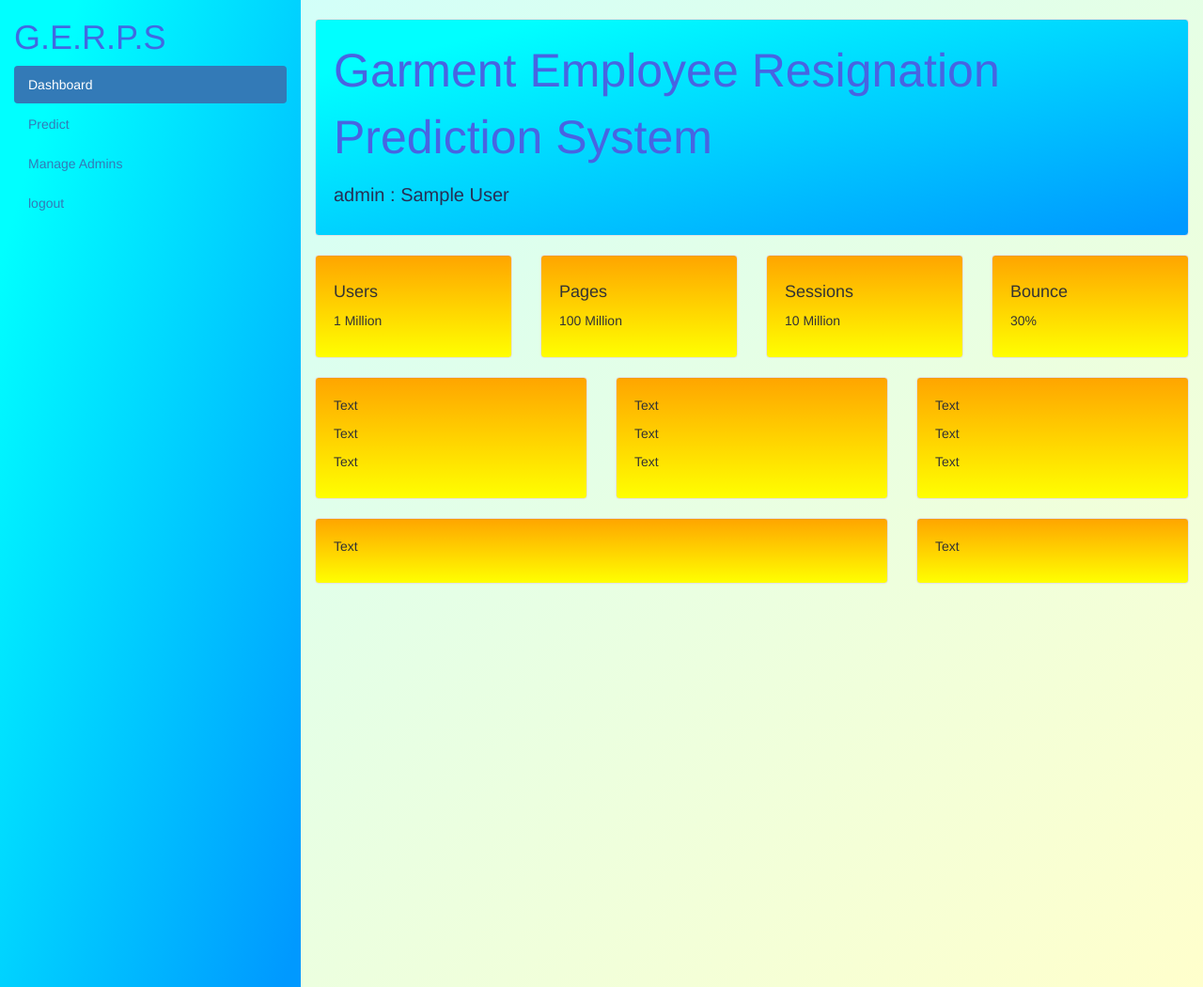
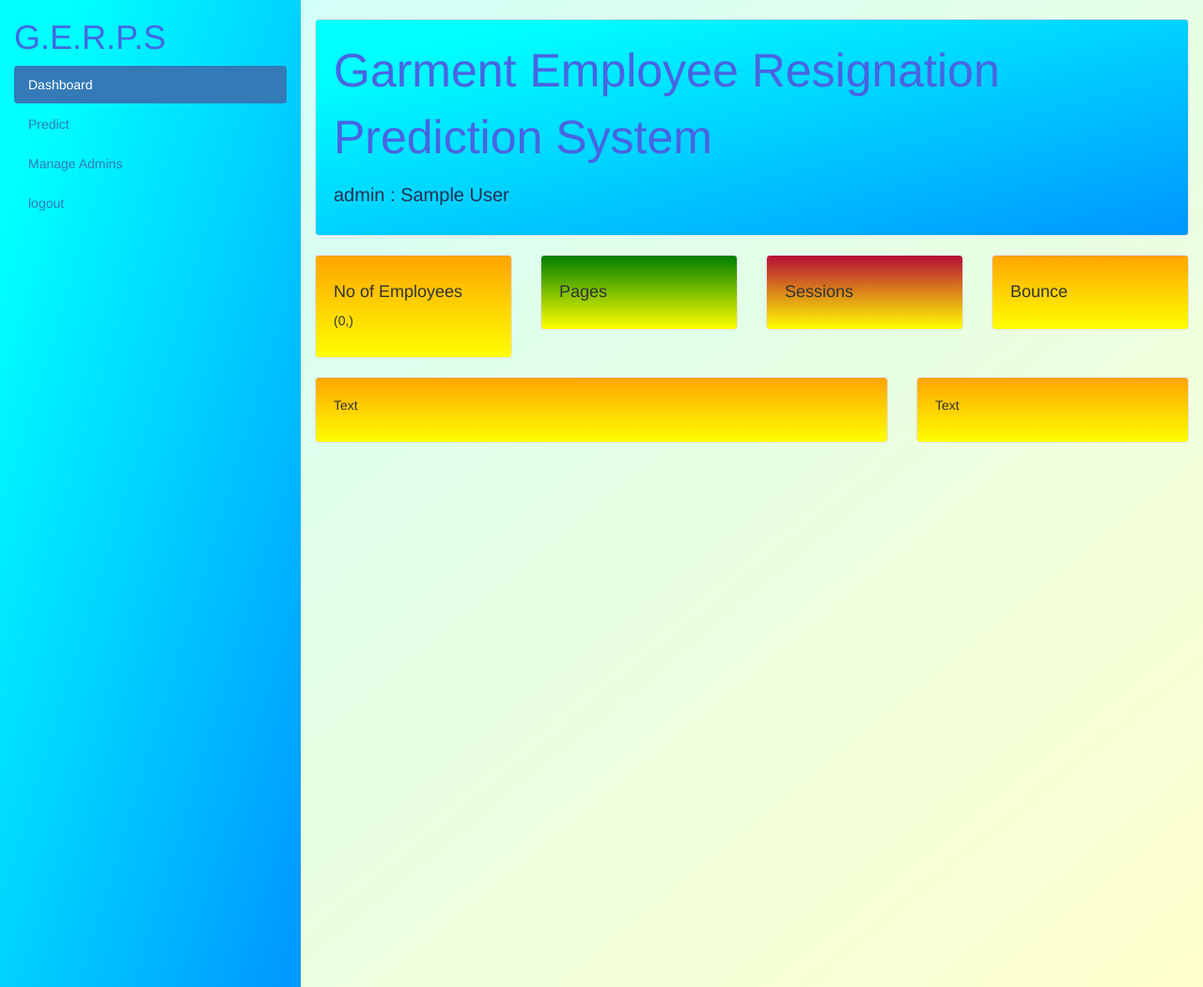
Before and after one commit to intellisr/GERPS, a Flask app: page /dash in a window 1280 px wide. Shown: the whole page at 94% size. Run offline with Flask 2, Linux system fonts and the light colour scheme; the visitor is signed in with stand-in values (Sample User, id 1); data that the repository does not hold is empty; some libraries are stand-ins or nearby versions.

Commit message:
initial2

```diff
--- a/app.py
+++ b/app.py
@@ -31,7 +31,11 @@
     name = session['Uname']
     role = session['Urole']
     details=[name,role]
-    return render_template('DashBoard.html',result=[details])
+    cursor = mydb.cursor(buffered=True)
+    sql_select_query = "SELECT COUNT(email) FROM employees"
+    cursor.execute(sql_select_query)
+    record = cursor.fetchall()
+    return render_template('DashBoard.html',result=[details,record])
 
 @app.route("/predict")
 def predict():
--- a/templates/DashBoard.html
+++ b/templates/DashBoard.html
@@ -52,49 +52,26 @@
       <div class="row">
         <div class="col-sm-3">
           <div class="well" style="background-image: linear-gradient(to bottom, orange , yellow);">
-            <h4>Users</h4>
-            <p>1 Million</p>
+            <h4>No of Employees</h4>
+            <p>{{result[1][0]}}</p>
           </div>
         </div>
         <div class="col-sm-3">
-          <div class="well" style="background-image: linear-gradient(to bottom, orange , yellow);">
+          <div class="well" style="background-image: linear-gradient(to bottom, green , yellow);">
             <h4>Pages</h4>
-            <p>100 Million</p>
+            <p></p>
           </div>
         </div>
         <div class="col-sm-3">
-          <div class="well" style="background-image: linear-gradient(to bottom, orange , yellow);">
+          <div class="well" style="background-image: linear-gradient(to bottom, rgb(182, 13, 55) , yellow);">
             <h4>Sessions</h4>
-            <p>10 Million</p>
+            <p></p>
           </div>
         </div>
         <div class="col-sm-3">
           <div class="well" style="background-image: linear-gradient(to bottom, orange , yellow);">
             <h4>Bounce</h4>
-            <p>30%</p>
-          </div>
-        </div>
-      </div>
-      <div class="row">
-        <div class="col-sm-4">
-          <div class="well" style="background-image: linear-gradient(to bottom, orange , yellow);">
-            <p>Text</p>
-            <p>Text</p>
-            <p>Text</p>
-          </div>
-        </div>
-        <div class="col-sm-4">
-          <div class="well" style="background-image: linear-gradient(to bottom, orange , yellow);">
-            <p>Text</p>
-            <p>Text</p>
-            <p>Text</p>
-          </div>
-        </div>
-        <div class="col-sm-4">
-          <div class="well" style="background-image: linear-gradient(to bottom, orange , yellow);">
-            <p>Text</p>
-            <p>Text</p>
-            <p>Text</p>
+            <p></p>
           </div>
         </div>
       </div>
```
